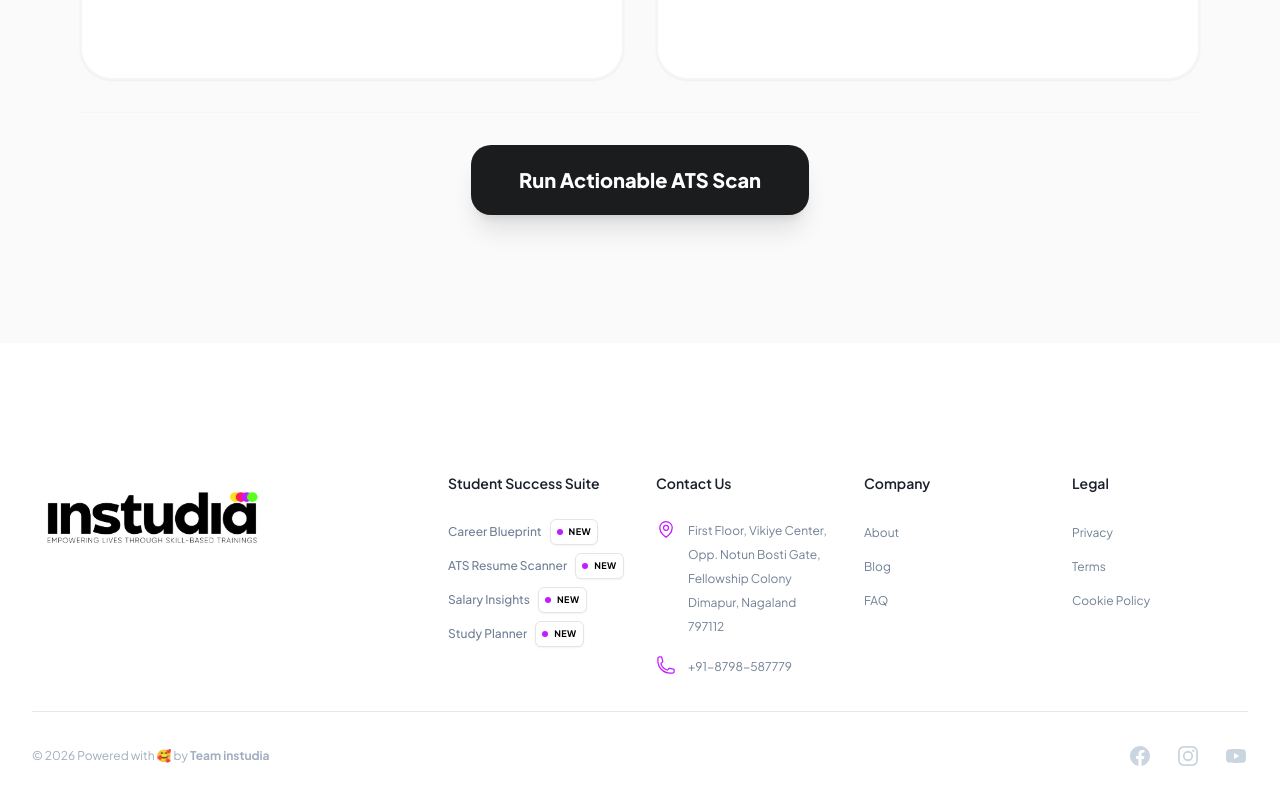
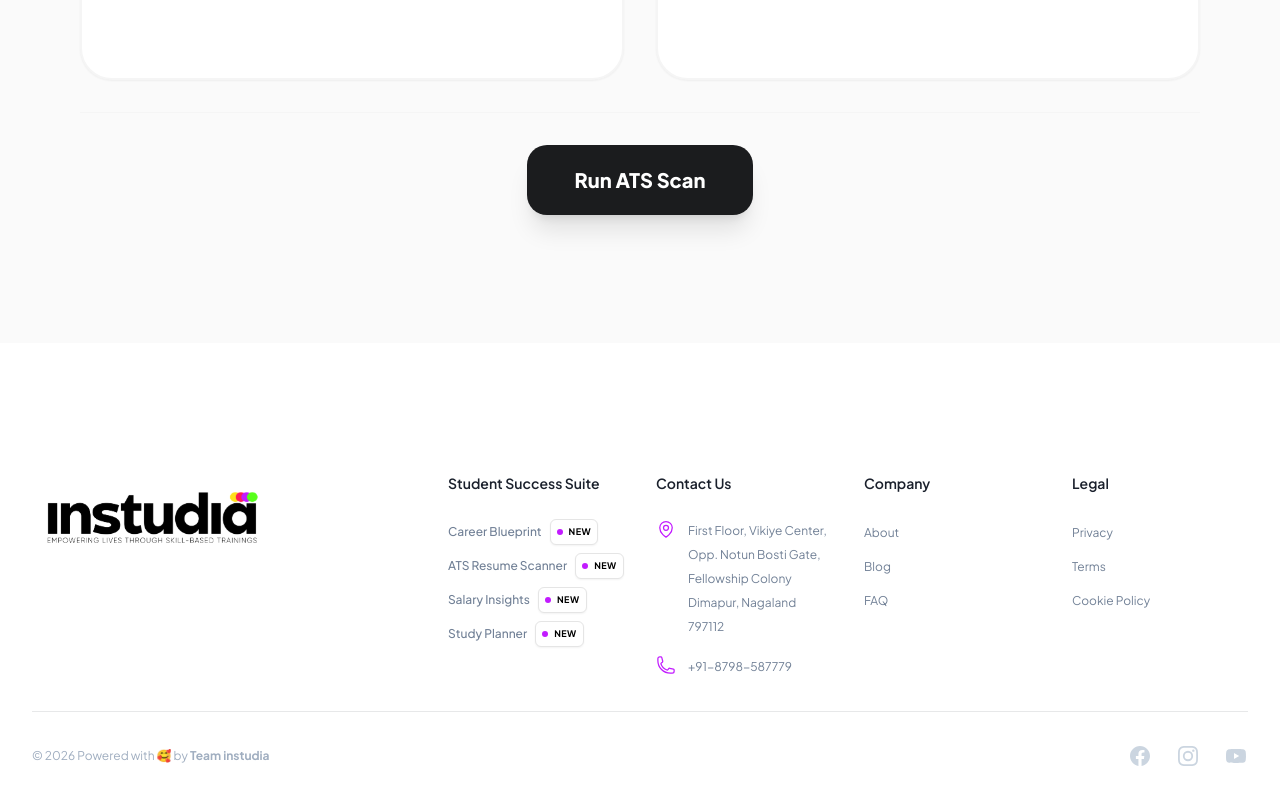
Before and after one commit to vishalbardewa/instudia-web-v2, a Next.js app: page /tools/ats-analyzer in a window 1280 px wide. Shown: the part 980-1780 px from the top of the page. Built offline with nearby package versions, Linux system fonts and the light colour scheme.

Commit message:
ui: button update

```diff
--- a/app/components/organisms/ATSAnalyzer.tsx
+++ b/app/components/organisms/ATSAnalyzer.tsx
@@ -146,7 +146,7 @@ export const ATSAnalyzer = () => {
                 onClick={handleAnalyze}
                 className="px-12 py-5 bg-[#1B1C1E] hover:bg-neutral-800 text-white rounded-[1.25rem] font-extrabold text-xl shadow-xl hover:-translate-y-1 transition-all active:scale-95"
               >
-                Run Actionable ATS Scan
+                Run ATS Scan
               </button>
             </div>
           </motion.div>
```
